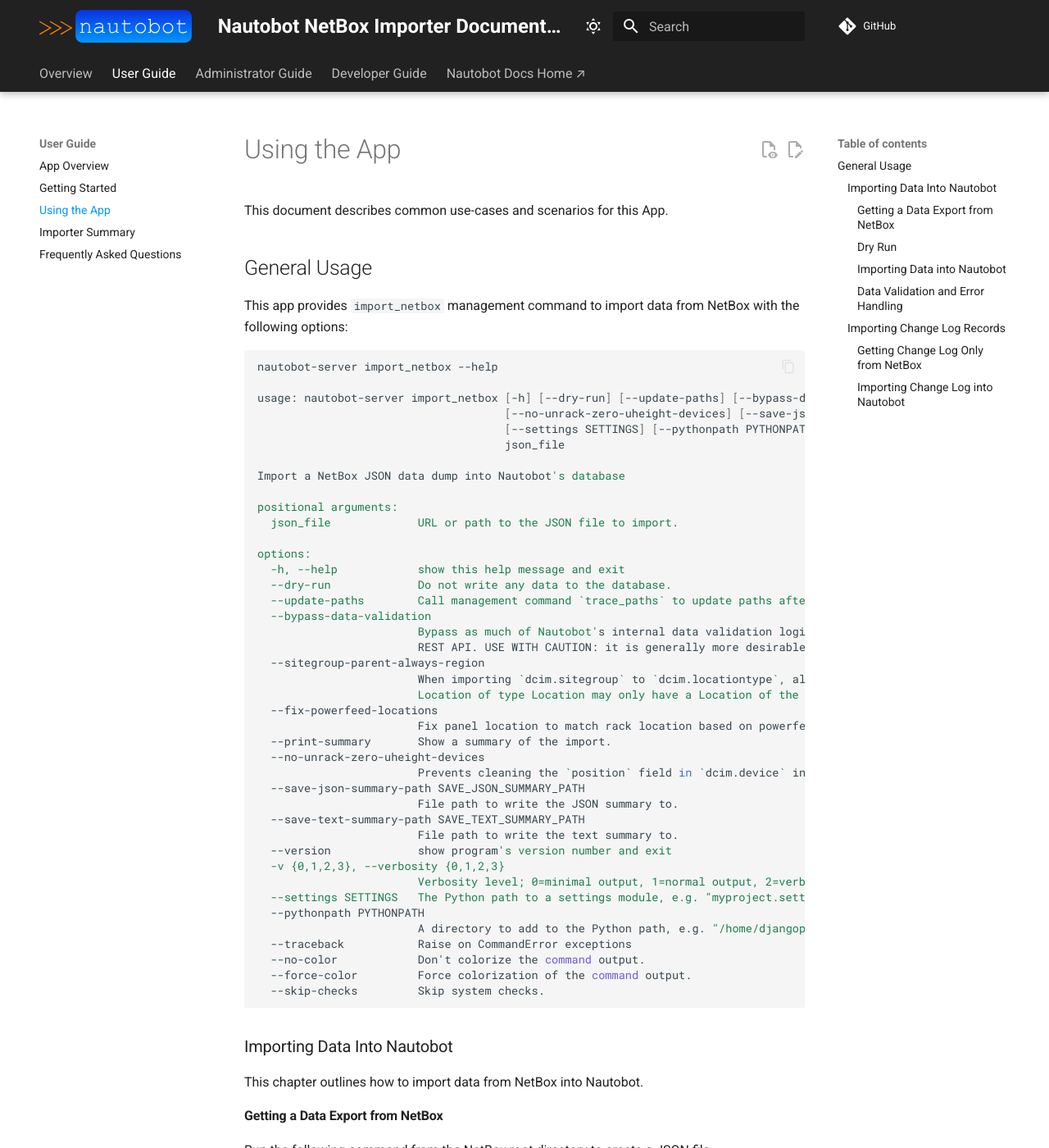
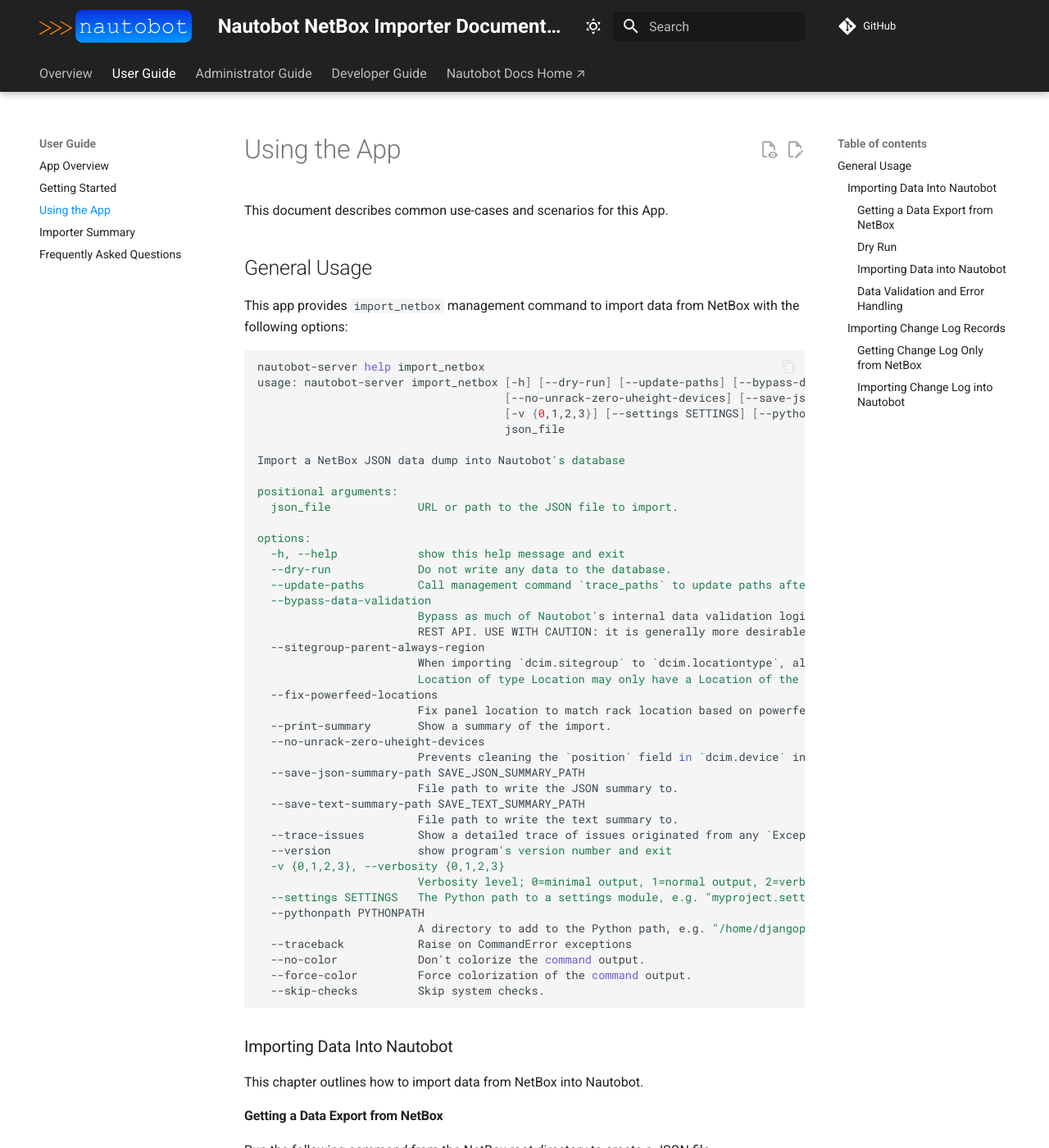
Before and after one commit to nautobot/nautobot-app-netbox-importer, an MkDocs documentation site: the page built from docs/user/app_use_cases.md, in a window 1280 px wide and 1400 px high. Shown: the whole window at 82% size. Built offline with MkDocs 1.6.1 and Material for MkDocs 9.7.7, drawn with Linux system fonts in a browser that asks for light colours; comment, search, counter and statistics services are not loaded.

Commit message:
fix: docs

````diff
--- a/docs/user/app_use_cases.md
+++ b/docs/user/app_use_cases.md
@@ -7,11 +7,10 @@ This document describes common use-cases and scenarios for this App.
 This app provides `import_netbox` management command to import data from NetBox with the following options:
 
 ```bash
-nautobot-server import_netbox --help
-
+nautobot-server help import_netbox
 usage: nautobot-server import_netbox [-h] [--dry-run] [--update-paths] [--bypass-data-validation] [--sitegroup-parent-always-region] [--fix-powerfeed-locations] [--print-summary]
-                                     [--no-unrack-zero-uheight-devices] [--save-json-summary-path SAVE_JSON_SUMMARY_PATH] [--save-text-summary-path SAVE_TEXT_SUMMARY_PATH] [--version] [-v {0,1,2,3}]
-                                     [--settings SETTINGS] [--pythonpath PYTHONPATH] [--traceback] [--no-color] [--force-color] [--skip-checks]
+                                     [--no-unrack-zero-uheight-devices] [--save-json-summary-path SAVE_JSON_SUMMARY_PATH] [--save-text-summary-path SAVE_TEXT_SUMMARY_PATH] [--trace-issues] [--version]
+                                     [-v {0,1,2,3}] [--settings SETTINGS] [--pythonpath PYTHONPATH] [--traceback] [--no-color] [--force-color] [--skip-checks]
                                      json_file
 
 Import a NetBox JSON data dump into Nautobot's database
@@ -38,6 +37,7 @@ options:
                         File path to write the JSON summary to.
   --save-text-summary-path SAVE_TEXT_SUMMARY_PATH
                         File path to write the text summary to.
+  --trace-issues        Show a detailed trace of issues originated from any `Exception` found during the import.
   --version             show program's version number and exit
   -v {0,1,2,3}, --verbosity {0,1,2,3}
                         Verbosity level; 0=minimal output, 1=normal output, 2=verbose output, 3=very verbose output
````
Also changed, not shown: docs/dev/demo.md (+1 -1 lines).
